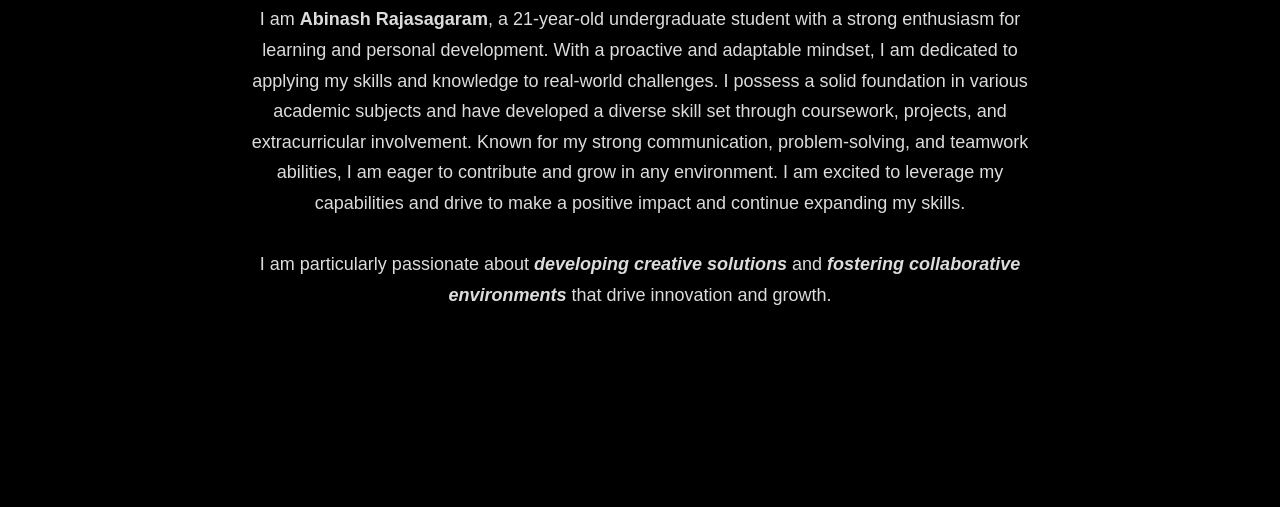
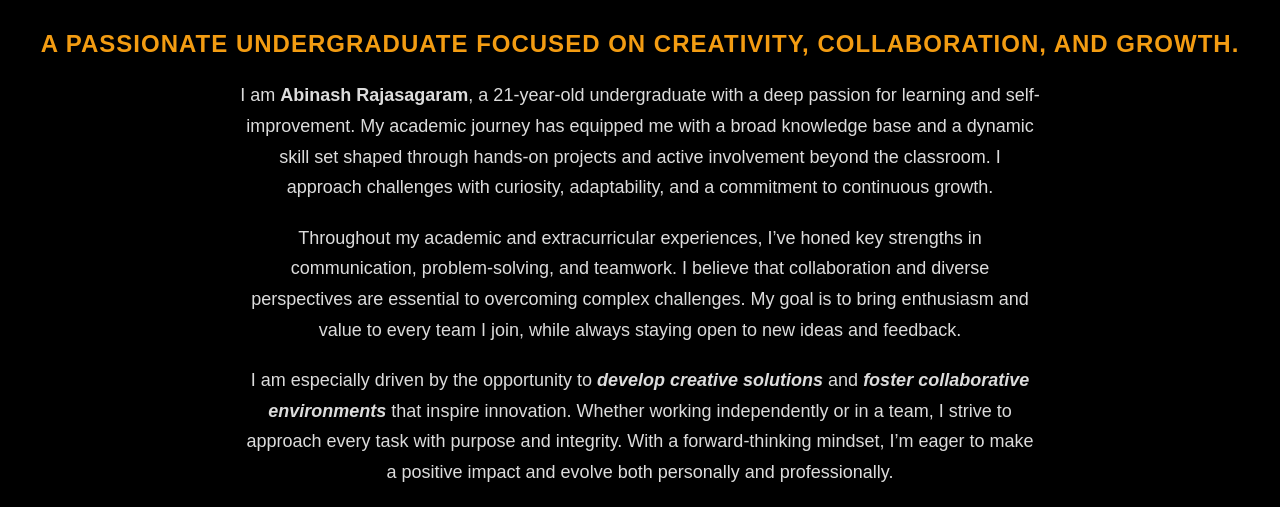
Before and after one commit to axxnash/personalwebsite-completed, a plain HTML site: page index.html in a window 1280 px wide. Shown: the part 515-1022 px from the top of the page. Before the commit the page ends 845 px from the top, so only its background shows below. Drawn offline with Linux system fonts and the light colour scheme.

Commit message:
Update index.html

```diff
--- a/index.html
+++ b/index.html
@@ -5,12 +5,21 @@
     <meta name="viewport" content="width=device-width, initial-scale=1.0">
     <title>Personal Website</title>
     <link rel="stylesheet" href="index.css">
+    <style>
+        .summary h2 {
+          font-size: 24px; /* Font size for the main heading */
+          line-height: 1.4; /* Adjust line height to ensure proper spacing */
+        }
+      </style>
 </head>
 <body>
     <h1>Personal Website of Abinash Rajasagaram</h1>
 
+
+
     <div class="navigation">
         <ul>
+            <li><a href="gallery.html">Gallery</a></li>
             <li><a href="education.html">Education</a></li>
             <li><a href="skills.html">Skills</a></li>
             <li><a href="awards.html">Awards and Certificates</a></li>
@@ -21,22 +30,19 @@
 
     <div class="image-container">
         <a href="contact.html">
-            <img src="./pic.jpeg" width="150" height="200" alt="A photo of Abinash Rajasagaram">
+            <img src="./profile.jpeg" width="200" height="300" alt="A photo of Abinash Rajasagaram">
 
         </a>
     </div>
 
     <div class="summary">
-        <h2>Summary</h2>
-        <p>
-            I am <b>Abinash Rajasagaram</b>, a 21-year-old undergraduate student with a strong enthusiasm for learning
-            and personal development. With a proactive and adaptable mindset, I am dedicated to applying my skills and
-            knowledge to real-world challenges. I possess a solid foundation in various academic subjects and have developed a
-            diverse skill set through coursework, projects, and extracurricular involvement. Known for my strong communication,
-            problem-solving, and teamwork abilities, I am eager to contribute and grow in any environment. I am excited to leverage
-            my capabilities and drive to make a positive impact and continue expanding my skills.<br><br>
-            I am particularly passionate about <b><i>developing creative solutions</i></b> and <b><i>fostering collaborative environments</i></b> that drive innovation and growth.
-        </p>
+        <h2><b>a passionate undergraduate focused on creativity, collaboration, and growth.</b></h2>
+        <p>I am <b>Abinash Rajasagaram</b>, a 21-year-old undergraduate with a deep passion for learning and self-improvement. My academic journey has equipped me with a broad knowledge base and a dynamic skill set shaped through hands-on projects and active involvement beyond the classroom. I approach challenges with curiosity, adaptability, and a commitment to continuous growth.</p>
+
+        <p>Throughout my academic and extracurricular experiences, I’ve honed key strengths in communication, problem-solving, and teamwork. I believe that collaboration and diverse perspectives are essential to overcoming complex challenges. My goal is to bring enthusiasm and value to every team I join, while always staying open to new ideas and feedback.</p>
+
+        <p>I am especially driven by the opportunity to <b><i>develop creative solutions</i></b> and <b><i>foster collaborative environments</i></b> that inspire innovation. Whether working independently or in a team, I strive to approach every task with purpose and integrity. With a forward-thinking mindset, I’m eager to make a positive impact and evolve both personally and professionally.</p>
+
     </div>
 </body>
 </html>
```
